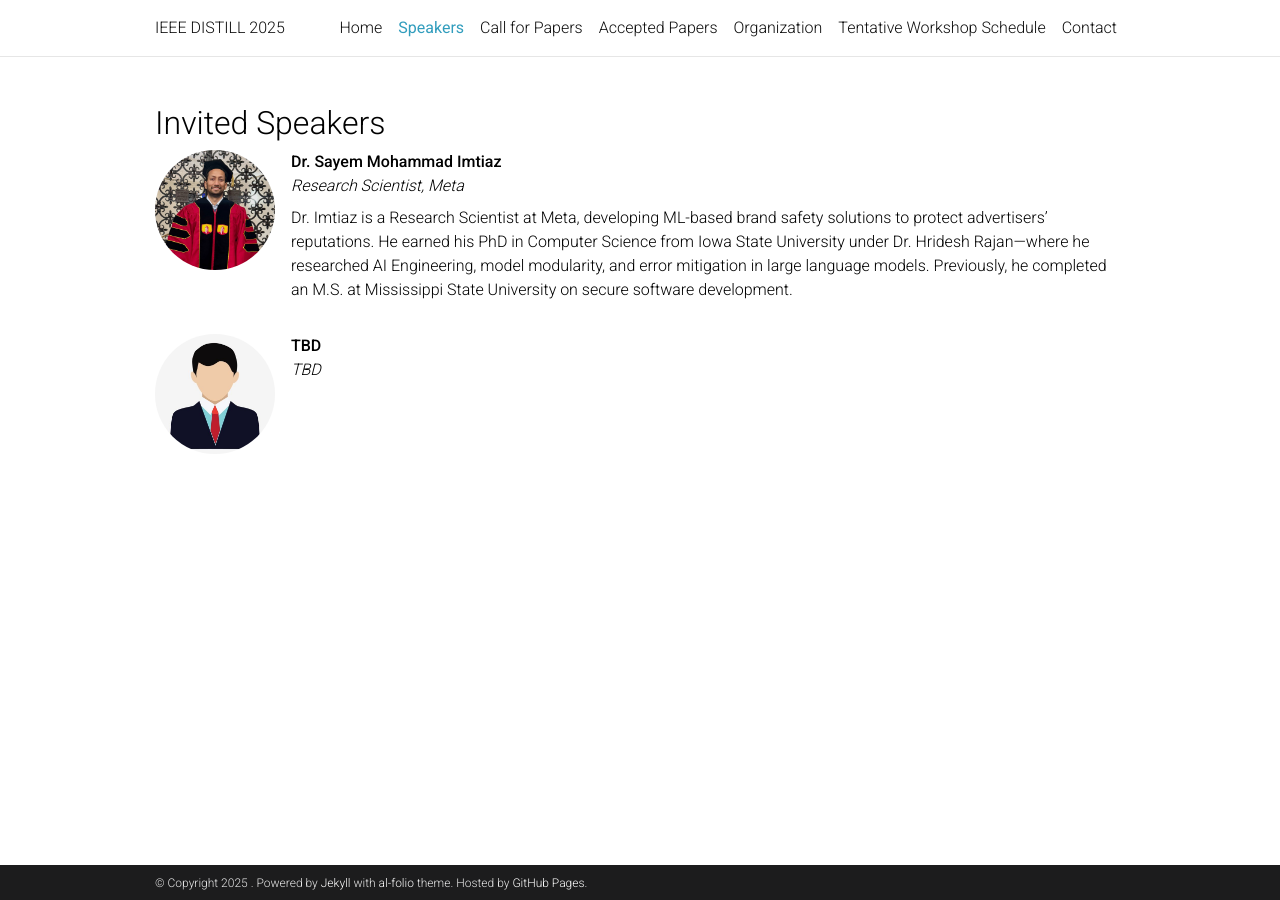
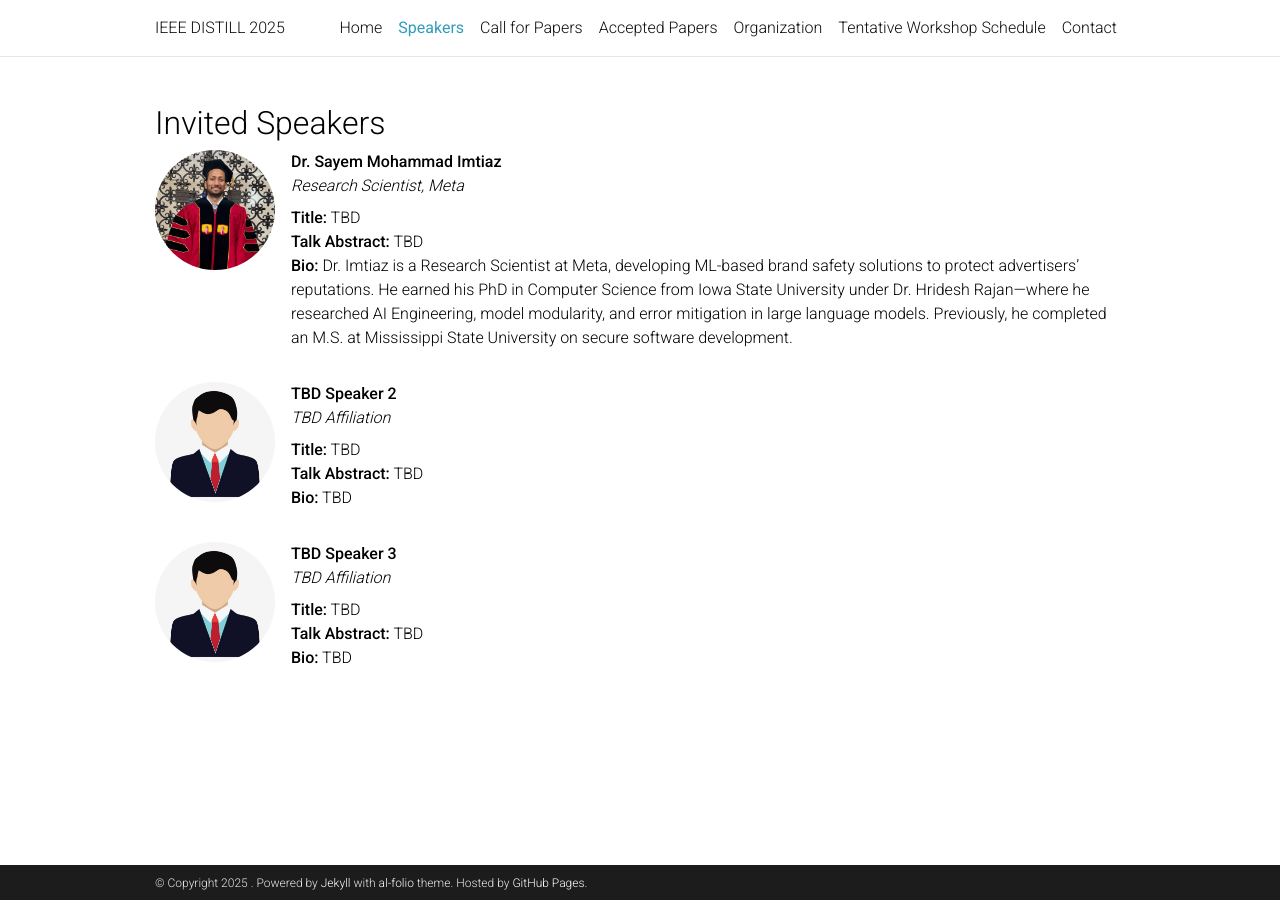
Before and after one commit to ieeedistill/ieeedistill.github.io, a Jekyll site: the page built from _pages/speakers.md, in a window 1280 px wide. Built offline with Jekyll 4.4.1, drawn with Linux system fonts in a browser that asks for light colours; comment, search, counter and statistics services are not loaded; a style sheet for code colours, icons or effects is not loaded.

Commit message:
Update speakers.md

```diff
--- a/_pages/speakers.md
+++ b/_pages/speakers.md
@@ -8,61 +8,54 @@ nav_order: 2
 
 ## Invited Speakers
 
-<div class="team-container" style="
-    display: flex;
-    flex-direction: column;   /* one speaker per row */
-    gap: 2rem;
-  ">
+<div class="team-container" style="display: flex; flex-direction: column; gap: 2rem;">
 
   <!-- Speaker: Dr. Sayem Mohammad Imtiaz -->
-  <div class="team-member" style="
-      display: flex;
-      align-items: flex-start;
-      gap: 1rem;
-    ">
+  <div class="team-member" style="display: flex; align-items: flex-start; gap: 1rem;">
     <img
       src="{{ '/assets/img/speakers/Sayem.jpg' | relative_url }}"
       alt="Dr. Sayem Mohammad Imtiaz"
-      style="
-        width: 120px;
-        height: 120px;
-        object-fit: cover;
-        border-radius: 50%;
-        flex-shrink: 0;
-      "
+      style="width: 120px; height: 120px; object-fit: cover; border-radius: 50%; flex-shrink: 0;"
     />
-    <div>
-      <p style="margin:0;"><strong>Dr. Sayem Mohammad Imtiaz</strong></p>
-      <p style="margin:0 0 0.5rem;"><em>Research Scientist, Meta</em></p>
-      <p style="margin:0;">
-        Dr. Imtiaz is a Research Scientist at Meta, developing ML-based brand safety solutions to protect advertisers’ reputations. He earned his PhD in Computer Science from Iowa State University under Dr. Hridesh Rajan—where he researched AI Engineering, model modularity, and error mitigation in large language models. Previously, he completed an M.S. at Mississippi State University on secure software development.
-      </p>
+    <div class="speaker-info" style="text-align: left;">
+      <p style="margin: 0;"><strong>Dr. Sayem Mohammad Imtiaz</strong></p>
+      <p style="margin: 0 0 0.5rem;"><em>Research Scientist, Meta</em></p>
+      <p style="margin: 0;"><strong>Title:</strong> TBD</p>
+      <p style="margin: 0;"><strong>Talk Abstract:</strong> TBD</p>
+      <p style="margin: 0;"><strong>Bio:</strong> Dr. Imtiaz is a Research Scientist at Meta, developing ML-based brand safety solutions to protect advertisers’ reputations. He earned his PhD in Computer Science from Iowa State University under Dr. Hridesh Rajan—where he researched AI Engineering, model modularity, and error mitigation in large language models. Previously, he completed an M.S. at Mississippi State University on secure software development.</p>
     </div>
   </div>
 
-  <!-- Speaker: TBD -->
-  <div class="team-member" style="
-      display: flex;
-      align-items: flex-start;
-      gap: 1rem;
-    ">
+  <!-- Speaker: TBD 2 -->
+  <div class="team-member" style="display: flex; align-items: flex-start; gap: 1rem;">
     <img
       src="{{ '/assets/img/speakers/speaker.png' | relative_url }}"
-      alt="TBD"
-      style="
-        width: 120px;
-        height: 120px;
-        object-fit: cover;
-        border-radius: 50%;
-        flex-shrink: 0;
-      "
+      alt="TBD Speaker 2"
+      style="width: 120px; height: 120px; object-fit: cover; border-radius: 50%; flex-shrink: 0;"
     />
-    <div>
-      <p style="margin:0;"><strong>TBD</strong></p>
-      <p style="margin:0;"><em>TBD</em></p>
+    <div class="speaker-info" style="text-align: left;">
+      <p style="margin: 0;"><strong>TBD Speaker 2</strong></p>
+      <p style="margin: 0 0 0.5rem;"><em>TBD Affiliation</em></p>
+      <p style="margin: 0;"><strong>Title:</strong> TBD</p>
+      <p style="margin: 0;"><strong>Talk Abstract:</strong> TBD</p>
+      <p style="margin: 0;"><strong>Bio:</strong> TBD</p>
     </div>
   </div>
 
-  <!-- Add more speakers here in the same pattern -->
+  <!-- Speaker: TBD 3 -->
+  <div class="team-member" style="display: flex; align-items: flex-start; gap: 1rem;">
+    <img
+      src="{{ '/assets/img/speakers/speaker.png' | relative_url }}"
+      alt="TBD Speaker 3"
+      style="width: 120px; height: 120px; object-fit: cover; border-radius: 50%; flex-shrink: 0;"
+    />
+    <div class="speaker-info" style="text-align: left;">
+      <p style="margin: 0;"><strong>TBD Speaker 3</strong></p>
+      <p style="margin: 0 0 0.5rem;"><em>TBD Affiliation</em></p>
+      <p style="margin: 0;"><strong>Title:</strong> TBD</p>
+      <p style="margin: 0;"><strong>Talk Abstract:</strong> TBD</p>
+      <p style="margin: 0;"><strong>Bio:</strong> TBD</p>
+    </div>
+  </div>
 
 </div>
```
